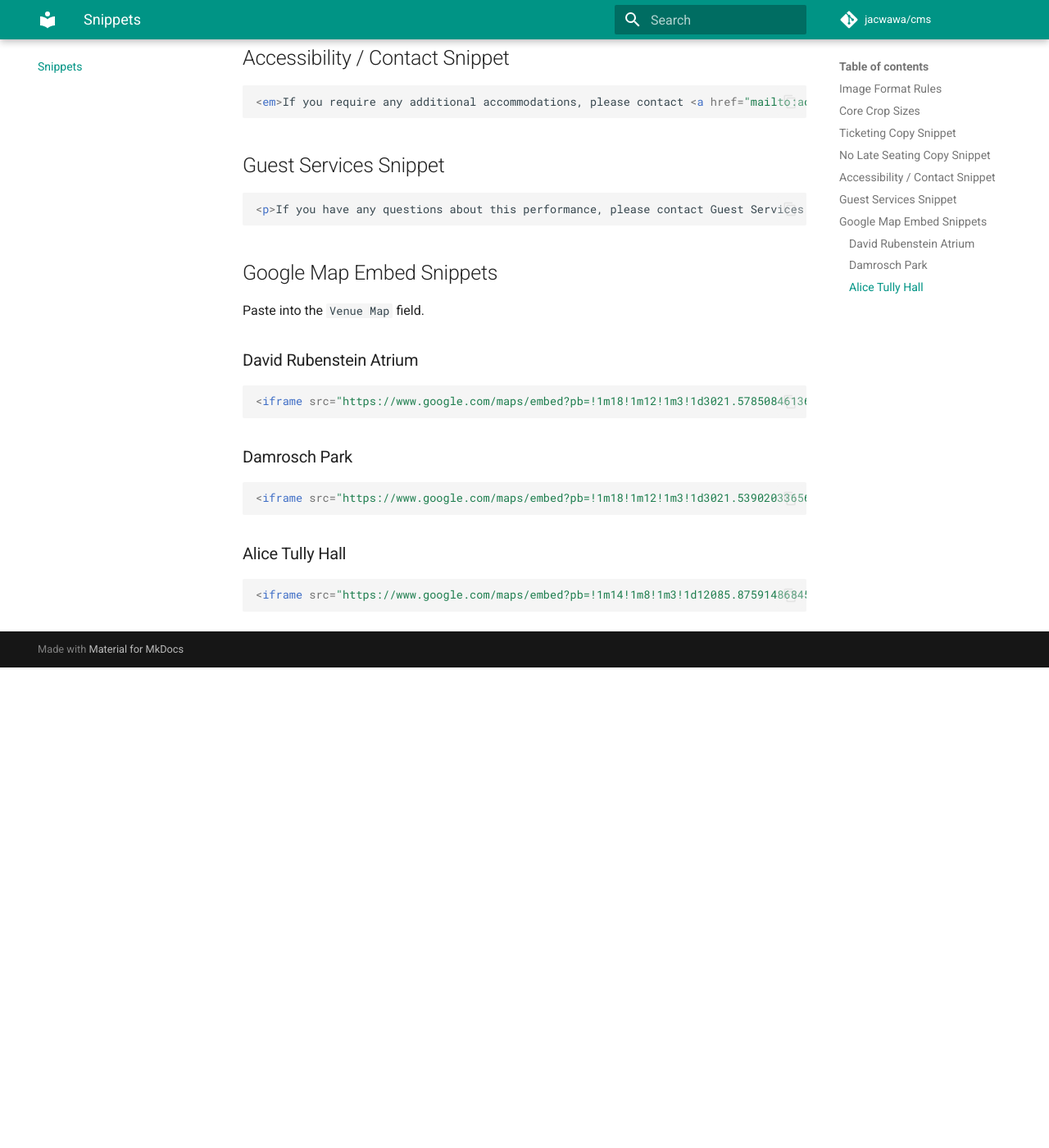
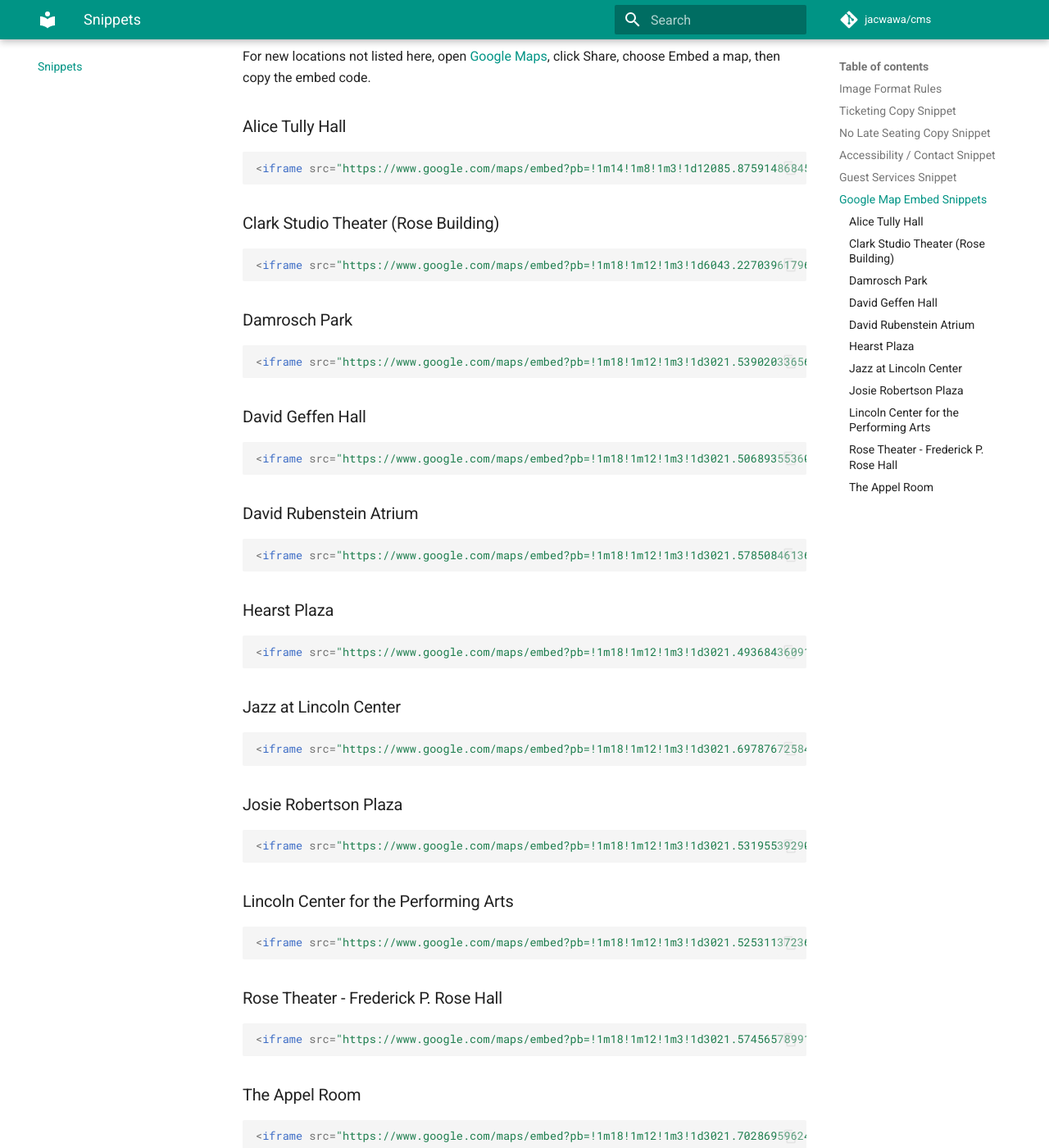
Before and after one commit to jacwawa/cms, an MkDocs documentation site: the page built from docs/fountain-onboarding/snippets-reference.md, in a window 1280 px wide and 1400 px high, scrolled down 1004 px. Shown: the whole window at 82% size. Built offline with MkDocs 1.6.1 and Material for MkDocs 9.7.7, drawn with Linux system fonts in a browser that asks for light colours; comment, search, counter and statistics services are not loaded; before the commit the page ends 1818 px from its top, so only the background shows below that; some of the changed text lies outside the part shown.

Commit message:
Sync Markdown docs with current site and add Photo Guidelines source

````diff
--- a/docs/fountain-onboarding/snippets-reference.md
+++ b/docs/fountain-onboarding/snippets-reference.md
@@ -5,18 +5,7 @@
 ## Image Format Rules
 
 - Accepted file types: `JPG`, `PNG`
-
-## Core Crop Sizes
-
-- Show pages and old series pages: `1600x900`
-- Calendar listings: `650x366`
-- LincolnCenter.org page templates: `1673x600`
-- New series header art: `1756x408`
-- New sub-series header art: `1756x615`
-- Series landing circular modules: `500x500`
-- Series landing square modules: `600x600`
-- Collections marketing module: `700x700`
-- Press room: `906x453`
+- For crop dimensions and photo prep standards, see [photo-guidelines.md](./photo-guidelines.md).
 
 ## Ticketing Copy Snippet
 
@@ -46,10 +35,18 @@
 
 Paste into the `Venue Map` field.
 
-### David Rubenstein Atrium
+For new locations not listed here, open [Google Maps](https://maps.google.com), click Share, choose Embed a map, then copy the embed code.
+
+### Alice Tully Hall
 
 ```html
-<iframe src="https://www.google.com/maps/embed?pb=!1m18!1m12!1m3!1d3021.5785084613626!2d-73.98511498460455!3d40.77129427932547!2m3!1f0!2f0!3f0!3m2!1i1024!2i768!4f13.1!3m3!1m2!1s0x89c258f5f2b62a0f%3A0x2d0046e219cb33bb!2sDavid%20Rubenstein%20Atrium%20at%20Lincoln%20Center!5e0!3m2!1sen!2sus!4v1655398310054!5m2!1sen!2sus" width="600" height="450" style="border:0;" allowfullscreen="" loading="lazy" referrerpolicy="no-referrer-when-downgrade"></iframe>
+<iframe src="https://www.google.com/maps/embed?pb=!1m14!1m8!1m3!1d12085.875914868457!2d-73.9826405!3d40.7737028!3m2!1i1024!2i768!4f13.1!3m3!1m2!1s0x0%3A0x84c067631545b9cf!2sAlice%20Tully%20Hall!5e0!3m2!1sen!2sus!4v1656524241071!5m2!1sen!2sus" width="600" height="450" style="border:0;" allowfullscreen="" loading="lazy" referrerpolicy="no-referrer-when-downgrade"></iframe>
+```
+
+### Clark Studio Theater (Rose Building)
+
+```html
+<iframe src="https://www.google.com/maps/embed?pb=!1m18!1m12!1m3!1d6043.227039617965!2d-73.99257417353802!3d40.77052436730203!2m3!1f0!2f0!3f0!3m2!1i1024!2i768!4f13.1!3m3!1m2!1s0x89c2585fef2577bb%3A0x3e3d8d5dda8a7f59!2sSamuel%20B.%20%26%20David%20Rose%20Building!5e0!3m2!1sen!2sus!4v1658167613815!5m2!1sen!2sus" width="600" height="450" style="border:0;" allowfullscreen="" loading="lazy" referrerpolicy="no-referrer-when-downgrade"></iframe>
 ```
 
 ### Damrosch Park
@@ -58,8 +55,50 @@
 <iframe src="https://www.google.com/maps/embed?pb=!1m18!1m12!1m3!1d3021.539020336563!2d-73.98905687616441!3d40.77216262287932!2m3!1f0!2f0!3f0!3m2!1i1024!2i768!4f13.1!3m3!1m2!1s0x89c2585efcbdfca9%3A0x72e793b51f60b796!2sDamrosch%20Park!5e0!3m2!1sen!2sus!4v1655405431742!5m2!1sen!2sus" width="600" height="450" style="border:0;" allowfullscreen="" loading="lazy" referrerpolicy="no-referrer-when-downgrade"></iframe>
 ```
 
-### Alice Tully Hall
+### David Geffen Hall
 
 ```html
-<iframe src="https://www.google.com/maps/embed?pb=!1m14!1m8!1m3!1d12085.875914868457!2d-73.9826405!3d40.7737028!3m2!1i1024!2i768!4f13.1!3m3!1m2!1s0x0%3A0x84c067631545b9cf!2sAlice%20Tully%20Hall!5e0!3m2!1sen!2sus!4v1656524241071!5m2!1sen!2sus" width="600" height="450" style="border:0;" allowfullscreen="" loading="lazy" referrerpolicy="no-referrer-when-downgrade"></iframe>
+<iframe src="https://www.google.com/maps/embed?pb=!1m18!1m12!1m3!1d3021.5068935536024!2d-73.98528958466264!3d40.77286907932531!2m3!1f0!2f0!3f0!3m2!1i1024!2i768!4f13.1!3m3!1m2!1s0x89c258f5f921e09f%3A0x3724709669f0370e!2sDavid%20Geffen%20Hall!5e0!3m2!1sen!2sus!4v1658246409904!5m2!1sen!2sus" width="600" height="450" style="border:0;" allowfullscreen="" loading="lazy" referrerpolicy="no-referrer-when-downgrade"></iframe>
 ```
+
+### David Rubenstein Atrium
+
+```html
+<iframe src="https://www.google.com/maps/embed?pb=!1m18!1m12!1m3!1d3021.5785084613626!2d-73.98511498460455!3d40.77129427932547!2m3!1f0!2f0!3f0!3m2!1i1024!2i768!4f13.1!3m3!1m2!1s0x89c258f5f2b62a0f%3A0x2d0046e219cb33bb!2sDavid%20Rubenstein%20Atrium%20at%20Lincoln%20Center!5e0!3m2!1sen!2sus!4v1655398310054!5m2!1sen!2sus" width="600" height="450" style="border:0;" allowfullscreen="" loading="lazy" referrerpolicy="no-referrer-when-downgrade"></iframe>
+```
+
+### Hearst Plaza
+
+```html
+<iframe src="https://www.google.com/maps/embed?pb=!1m18!1m12!1m3!1d3021.493684360919!2d-73.9858556848676!3d40.7731595418091!2m3!1f0!2f0!3f0!3m2!1i1024!2i768!4f13.1!3m3!1m2!1s0x89c2585f8558c2a1%3A0x4a2dcf01f1854b00!2sHearst%20Plaza!5e0!3m2!1sen!2sus!4v1680114358573!5m2!1sen!2sus" width="600" height="450" style="border:0;" allowfullscreen="" loading="lazy" referrerpolicy="no-referrer-when-downgrade"></iframe>
+```
+
+### Jazz at Lincoln Center
+
+```html
+<iframe src="https://www.google.com/maps/embed?pb=!1m18!1m12!1m3!1d3021.6978767258483!2d-73.98500528468085!3d40.768669279325835!2m3!1f0!2f0!3f0!3m2!1i1024!2i768!4f13.1!3m3!1m2!1s0x89c258f7cfaf455d%3A0x7da97cca0955ac43!2sJazz%20At%20Lincoln%20Center!5e0!3m2!1sen!2sus!4v1680010621664!5m2!1sen!2sus" width="600" height="450" style="border:0;" allowfullscreen="" loading="lazy" referrerpolicy="no-referrer-when-downgrade"></iframe>
+```
+
+### Josie Robertson Plaza
+
+```html
+<iframe src="https://www.google.com/maps/embed?pb=!1m18!1m12!1m3!1d3021.5319553929025!2d-73.98558838460443!3d40.77231797932541!2m3!1f0!2f0!3f0!3m2!1i1024!2i768!4f13.1!3m3!1m2!1s0x89c2585f78d1003b%3A0x88f1888e71a122b0!2sJosie%20Robertson%20Plaza!5e0!3m2!1sen!2sus!4v1658854622183!5m2!1sen!2sus" width="600" height="450" style="border:0;" allowfullscreen="" loading="lazy" referrerpolicy="no-referrer-when-downgrade"></iframe>
+```
+
+### Lincoln Center for the Performing Arts
+
+```html
+<iframe src="https://www.google.com/maps/embed?pb=!1m18!1m12!1m3!1d3021.5253113723666!2d-73.98567758466267!3d40.772464079325474!2m3!1f0!2f0!3f0!3m2!1i1024!2i768!4f13.1!3m3!1m2!1s0x89c258f55fbea537%3A0x49d5f074061cac4e!2sLincoln%20Center%20for%20the%20Performing%20Arts!5e0!3m2!1sen!2sus!4v1658247815688!5m2!1sen!2sus" width="600" height="450" style="border:0;" allowfullscreen="" loading="lazy" referrerpolicy="no-referrer-when-downgrade"></iframe>
+```
+
+### Rose Theater - Frederick P. Rose Hall
+
+```html
+<iframe src="https://www.google.com/maps/embed?pb=!1m18!1m12!1m3!1d3021.574565789915!2d-73.98552663466269!3d40.77138097932543!2m3!1f0!2f0!3f0!3m2!1i1024!2i768!4f13.1!3m3!1m2!1s0x89c258f580711f93%3A0x91f77fe618ae1d9d!2sFrederick%20P.%20Rose%20Hall!5e0!3m2!1sen!2sus!4v1658162123303!5m2!1sen!2sus" width="600" height="450" style="border:0;" allowfullscreen="" loading="lazy" referrerpolicy="no-referrer-when-downgrade"></iframe>
+```
+
+### The Appel Room
+
+```html
+<iframe src="https://www.google.com/maps/embed?pb=!1m18!1m12!1m3!1d3021.7028695962404!2d-73.98524534903768!3d40.76855947922442!2m3!1f0!2f0!3f0!3m2!1i1024!2i768!4f13.1!3m3!1m2!1s0x89c25858aebbe2ff%3A0x6ee433171f778beb!2sThe%20Appel%20Room!5e0!3m2!1sen!2sus!4v1675286599687!5m2!1sen!2sus" width="600" height="450" style="border:0;" allowfullscreen="" loading="lazy" referrerpolicy="no-referrer-when-downgrade"></iframe>
+```
--- a/mkdocs.yml
+++ b/mkdocs.yml
@@ -21,6 +21,7 @@
   - Workflows: fountain-onboarding/workflows.md
   - Troubleshooting: fountain-onboarding/troubleshooting.md
   - Snippets: fountain-onboarding/snippets-reference.md
+  - Photo Guidelines: fountain-onboarding/photo-guidelines.md
   - Launch Checklist: fountain-onboarding/launch-checklist.md
 
 markdown_extensions:
````
Also changed, not shown: docs/fountain-onboarding/README.md (+7 -22 lines), docs/fountain-onboarding/photo-guidelines.md (added, +65 -0 lines), docs/fountain-onboarding/quickstart.md (+9 -9 lines).
